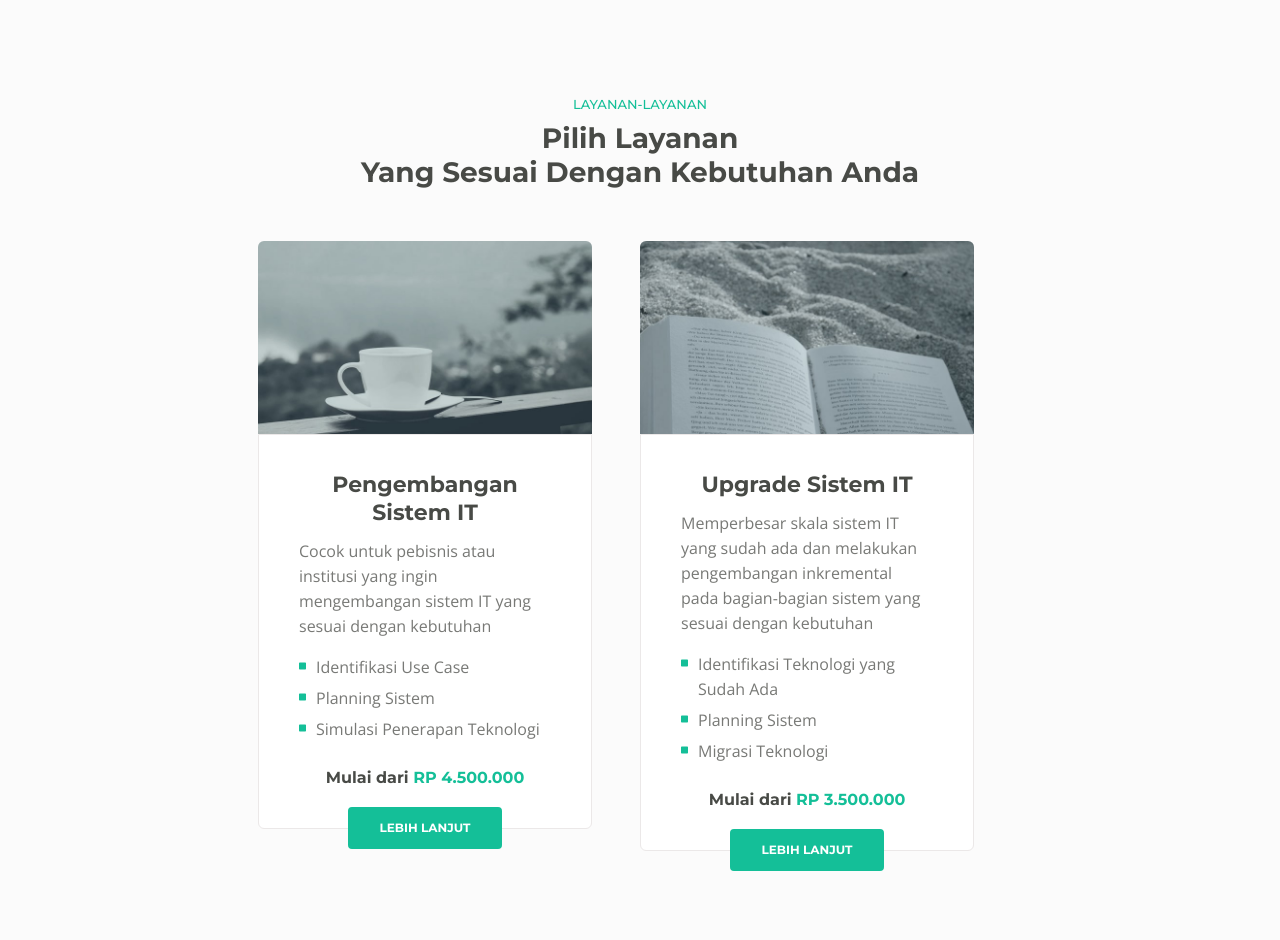
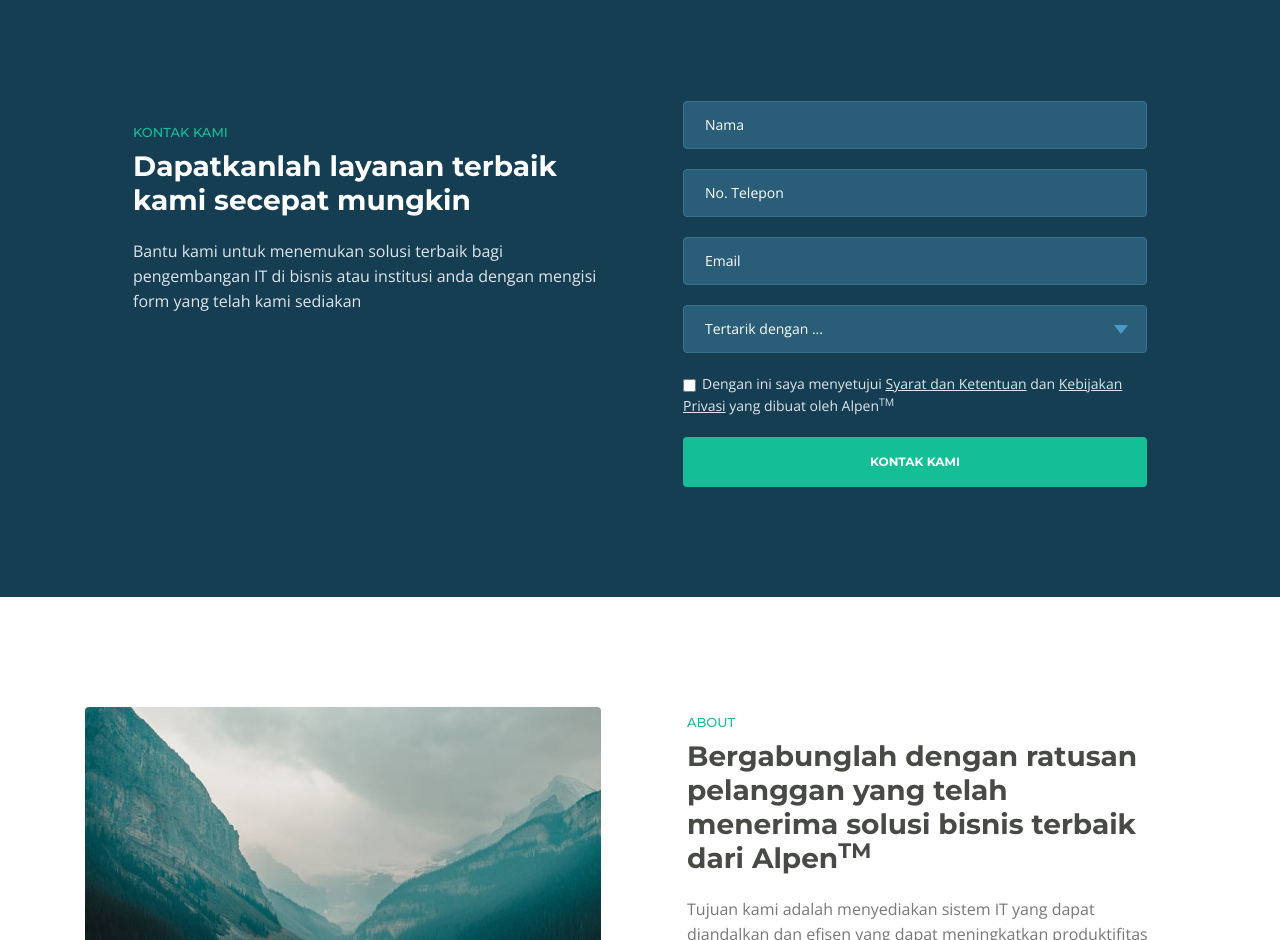
Before and after one commit to mhabbatein/alpen_it_consultant_web, a plain HTML site: page index.html in a window 1280 px wide. Shown: the part 1860-2800 px from the top of the page. Drawn offline with nearby package versions, Linux system fonts and the light colour scheme.

Commit message:
ngurangin section layanan

```diff
--- a/index.html
+++ b/index.html
@@ -256,118 +256,6 @@
     <!-- end of cards-1 -->
     <!-- end of description -->
 
-    <!-- Services -->
-    <div id="services" class="cards-2">
-      <div class="container">
-        <div class="row">
-          <div class="col-lg-12">
-            <div class="section-title">LAYANAN-LAYANAN</div>
-            <h2>
-              Pilih Layanan <br />
-              Yang Sesuai Dengan Kebutuhan Anda
-            </h2>
-          </div>
-          <!-- end of col -->
-        </div>
-        <!-- end of row -->
-        <div class="row">
-          <div class="col-lg-12 d-flex justify-content-center">
-            <!-- Card -->
-            <div class="card">
-              <div class="card-image">
-                <img
-                  class="img-fluid"
-                  src="images/services-1.jpg"
-                  alt="alternative"
-                />
-              </div>
-              <div class="card-body">
-                <h3 class="card-title">Pengembangan Sistem IT</h3>
-                <p>
-                  <!-- Perfect for fresh ideas or young startups, this package will -->
-                  <!-- help get the business off the ground -->
-                  Cocok untuk pebisnis atau institusi yang ingin mengembangan
-                  sistem IT yang sesuai dengan kebutuhan
-                </p>
-                <ul class="list-unstyled li-space-lg">
-                  <li class="media">
-                    <i class="fas fa-square"></i>
-                    <div class="media-body">Identifikasi Use Case</div>
-                  </li>
-                  <li class="media">
-                    <i class="fas fa-square"></i>
-                    <div class="media-body">Planning Sistem</div>
-                  </li>
-                  <li class="media">
-                    <i class="fas fa-square"></i>
-                    <div class="media-body">Simulasi Penerapan Teknologi</div>
-                  </li>
-                </ul>
-                <p class="price">Mulai dari <span>RP 4.500.000</span></p>
-              </div>
-              <div class="button-container">
-                <a class="btn-solid-reg page-scroll" href="#callMe"
-                  >LEBIH LANJUT</a
-                >
-              </div>
-              <!-- end of button-container -->
-            </div>
-            <!-- end of card -->
-
-            <!-- Card -->
-            <div class="card">
-              <div class="card-image">
-                <img
-                  class="img-fluid"
-                  src="images/services-2.jpg"
-                  alt="alternative"
-                />
-              </div>
-              <div class="card-body">
-                <h3 class="card-title">Upgrade Sistem IT</h3>
-                <p>
-                  <!-- Use this service pack to give your company the necessary
-                  impulse to become an industry leader -->
-                  Memperbesar skala sistem IT yang sudah ada dan melakukan
-                  pengembangan inkremental pada bagian-bagian sistem yang sesuai
-                  dengan kebutuhan
-                </p>
-                <ul class="list-unstyled li-space-lg">
-                  <li class="media">
-                    <i class="fas fa-square"></i>
-                    <div class="media-body">
-                      Identifikasi Teknologi yang Sudah Ada
-                    </div>
-                  </li>
-                  <li class="media">
-                    <i class="fas fa-square"></i>
-                    <div class="media-body">Planning Sistem</div>
-                  </li>
-                  <li class="media">
-                    <i class="fas fa-square"></i>
-                    <div class="media-body">Migrasi Teknologi</div>
-                  </li>
-                </ul>
-                <p class="price">Mulai dari <span>RP 3.500.000</span></p>
-              </div>
-              <div class="button-container">
-                <a class="btn-solid-reg page-scroll" href="#callMe"
-                  >LEBIH LANJUT</a
-                >
-              </div>
-              <!-- end of button-container -->
-            </div>
-            <!-- end of card -->
-          </div>
-          <!-- end of col -->
-        </div>
-        <!-- end of row -->
-      </div>
-      <!-- end of container -->
-    </div>
-    <!-- end of cards-2 -->
-    <!-- end of services -->
-
     <!-- Call Me -->
     <div id="callMe" class="form-1">
       <div class="container">
```
